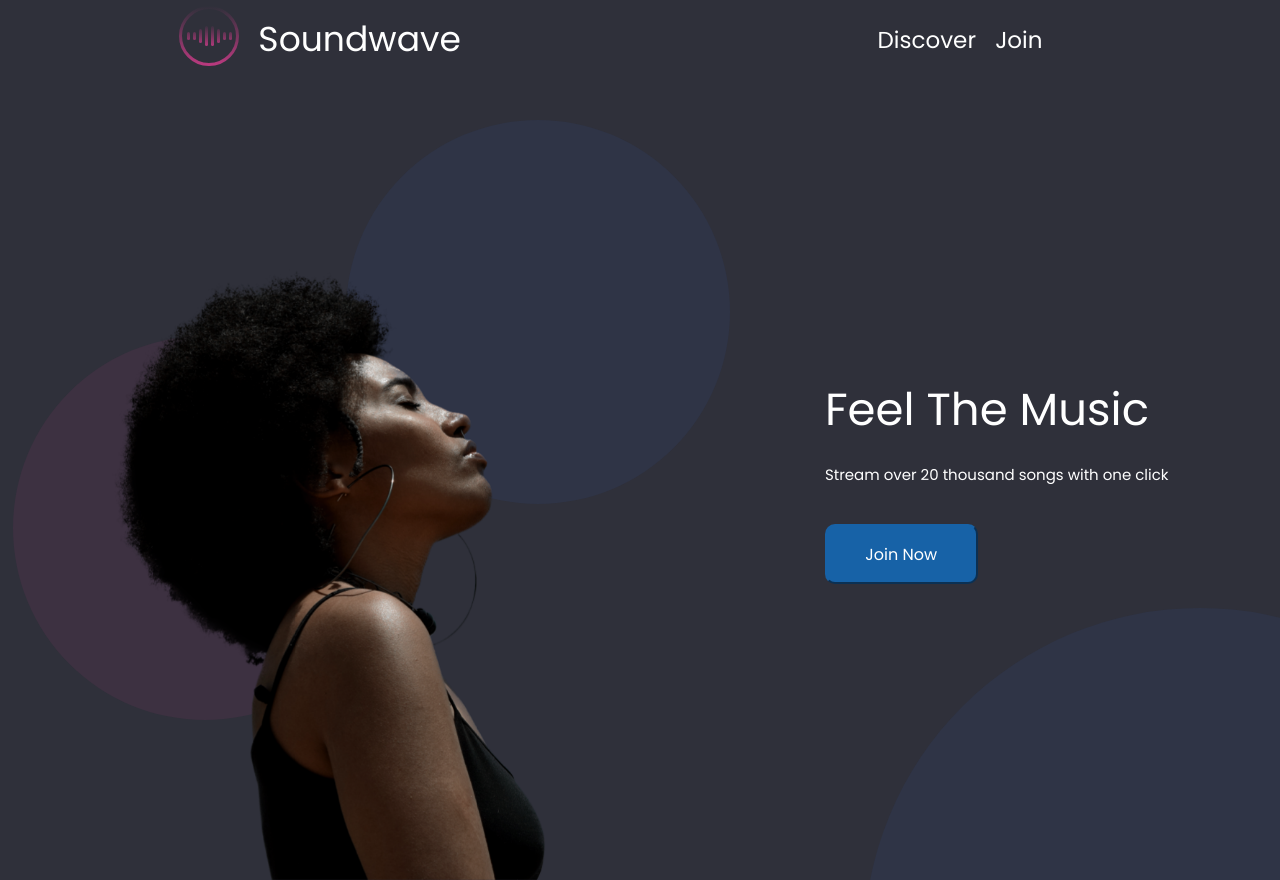
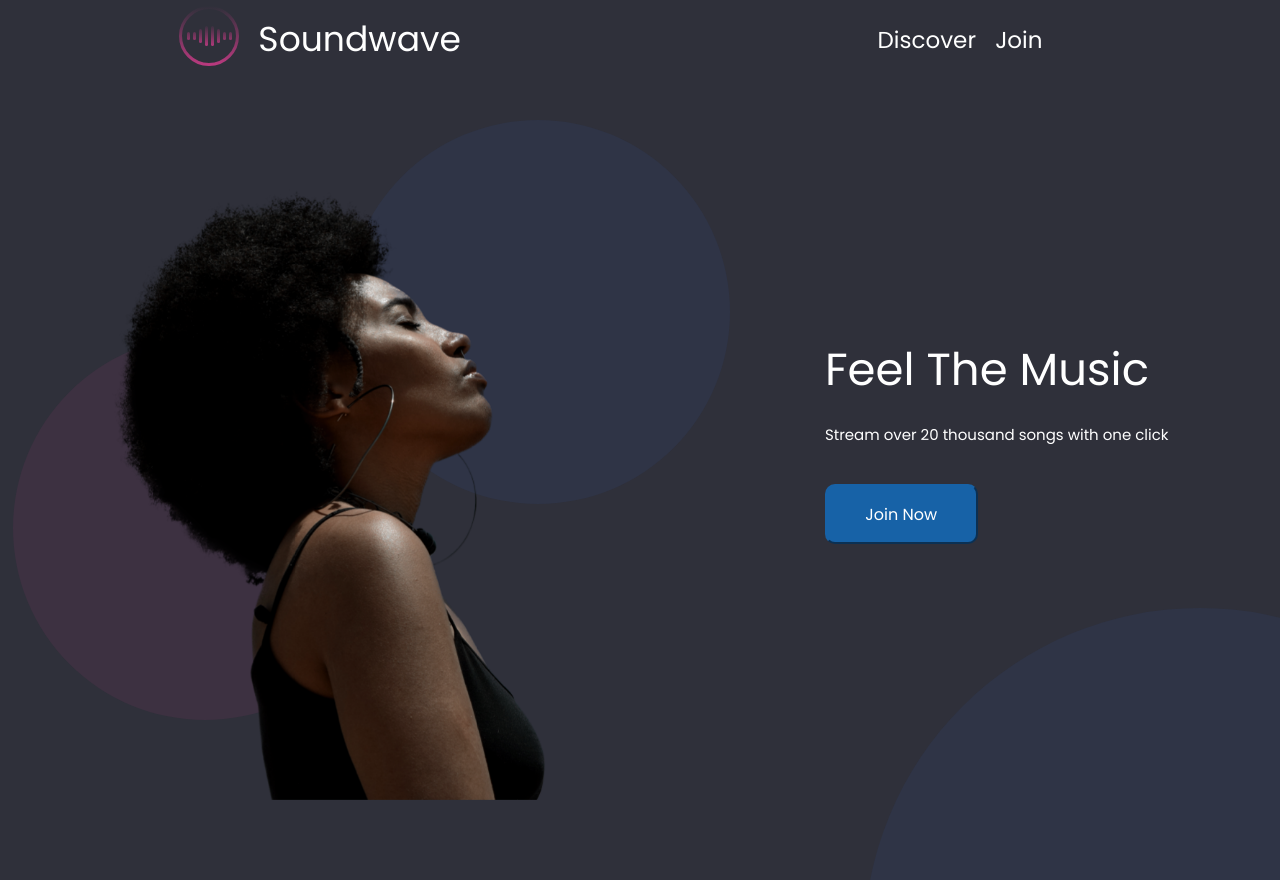
Before and after one commit to PaolaAMoralesP/SoundWave, a React (Vite) app: page / in a window 1280 px wide. After the commit the page ends 800 px from the top, so only its background shows below. Built offline with nearby package versions, Linux system fonts and the light colour scheme.

Commit message:
updated css for homepage fixing

```diff
--- a/src/components/Mains/Main_app/main.css
+++ b/src/components/Mains/Main_app/main.css
@@ -5,7 +5,7 @@
 
 main {
     width: 100%;
-    min-height: 800px;
+    height: 90vh;
     display: flex;
     justify-content: space-evenly;
 
```
